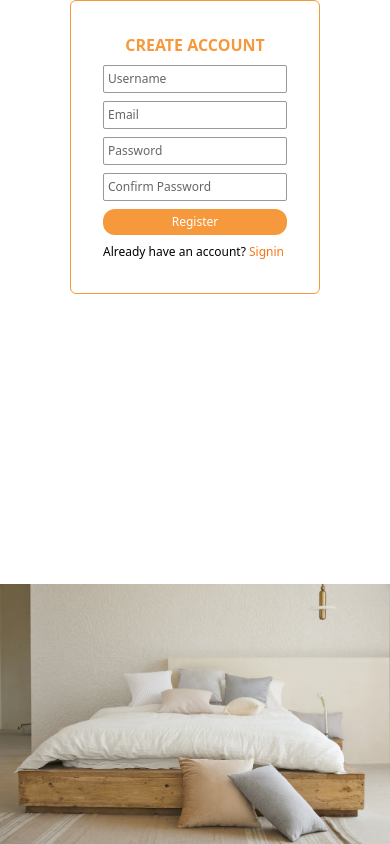
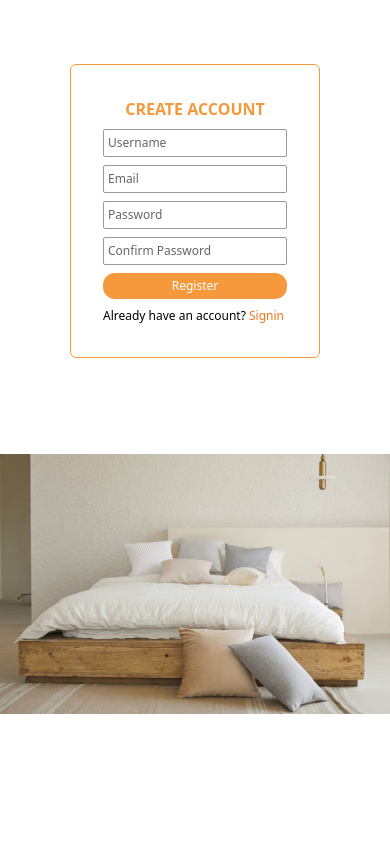
Before and after one commit to SnehaReddy10/choose-your-comfort-frontend, a React (Vite) app: page /signup in a window 390 px wide. Built offline with nearby package versions, Linux system fonts and the light colour scheme.

Commit message:
fix bugs

```diff
--- a/src/components/Cart.tsx
+++ b/src/components/Cart.tsx
@@ -1,10 +1,21 @@
 import { convertToImg } from '@/common/helper';
 import { useCheckout, useGetCart } from '@/lib/react-query/queriesAndMutations';
-import { Link } from 'react-router-dom';
+import { Link, useNavigate } from 'react-router-dom';
 import Loader from './Loader';
 import Toast from './Toast';
+import { Constants } from '@/common/constants';
+import { useEffect } from 'react';
 
 const Cart = () => {
+  const navigate = useNavigate();
+
+  useEffect(() => {
+    const token = localStorage.getItem(Constants.TOKEN);
+    if (token === null) {
+      console.log('Navigating to /signin');
+      navigate('/signin');
+    }
+  }, [navigate]);
   const { data: cart, isLoading, isError, error } = useGetCart();
   const { mutateAsync: checkout, isPending: isPaymentPending } = useCheckout();
 
--- a/src/components/Home.tsx
+++ b/src/components/Home.tsx
@@ -1,4 +1,4 @@
-import { Route, Routes, useLocation, useNavigate } from 'react-router-dom';
+import { Route, Routes, useLocation } from 'react-router-dom';
 import CategorySection from './CategorySection';
 import Feedback from './Feedback';
 import Footer from './Footer';
@@ -19,7 +19,6 @@ import Faq from './Faq';
 import WishList from './WishList';
 import Checkout from './Checkout';
 import Video from './Video';
-import { Constants } from '@/common/constants';
 import PaymentCancel from './PaymentCancel';
 
 const categories1 = [
@@ -105,12 +104,6 @@ const Home = () => {
 };
 
 function Main() {
-  const navigate = useNavigate();
-
-  if (localStorage.getItem(Constants.TOKEN) == null) {
-    navigate('/signin');
-  }
-
   return (
     <div className="mb-8">
       <Hero />
--- a/src/components/Signin.tsx
+++ b/src/components/Signin.tsx
@@ -36,7 +36,7 @@ const Signin = () => {
 
   return (
     <div className="relative h-screen">
-      <div className="flex flex-col md:flex-row gap-4">
+      <div className="flex flex-col md:flex-row gap-10">
         <div className="md:w-1/2">
           <img
             src="/assets/imgs/bed.png"
--- a/src/components/Signup.tsx
+++ b/src/components/Signup.tsx
@@ -24,7 +24,7 @@ const Signup = () => {
       navigate('/');
     } catch (err: any) {
       console.log(err);
-      setErrorWhileSigningup(err?.response?.data?.errors);
+      setErrorWhileSigningup(err?.response?.data?.error);
       setTimeout(() => {
         setErrorWhileSigningup('');
       }, 4000);
@@ -40,7 +40,14 @@ const Signup = () => {
   }
   return (
     <div className="relative h-screen">
-      <div className="flex flex-col md:flex-row">
+      <div className="flex flex-col-reverse md:flex-row-reverse space-y-16">
+        <div className="md:w-1/2">
+          <img
+            src="/assets/imgs/bed.png"
+            alt="bed"
+            className="w-screen h-1/4 md:h-screen translate-y-24 md:-translate-y-0"
+          />
+        </div>
         <div className="md:w-1/2 flex items-center justify-center text-[12px]">
           <form
             action="submit"
@@ -89,13 +96,6 @@ const Signup = () => {
             </div>
           </form>
         </div>
-        <div className="absolute bottom-0 md:relative md:w-1/2">
-          <img
-            src="/assets/imgs/bed.png"
-            alt="bed"
-            className="w-screen h-1/4 md:h-screen"
-          />
-        </div>
       </div>
       {errorWhileSigningup && (
         <Toast
--- a/src/components/WishList.tsx
+++ b/src/components/WishList.tsx
@@ -1,9 +1,21 @@
 import { useGetWishlist } from '@/lib/react-query/queriesAndMutations';
 import WishlistItem from './WishlistItem';
-import { Link } from 'react-router-dom';
+import { Link, useNavigate } from 'react-router-dom';
 import Loader from './Loader';
+import { Constants } from '@/common/constants';
+import { useEffect } from 'react';
 
 const WishList = () => {
+  const navigate = useNavigate();
+
+  useEffect(() => {
+    const token = localStorage.getItem(Constants.TOKEN);
+    if (token === null) {
+      console.log('Navigating to /signin');
+      navigate('/signin');
+    }
+  }, [navigate]);
+
   const { data: wishlist, isLoading, error } = useGetWishlist();
 
   if (error) {
```
